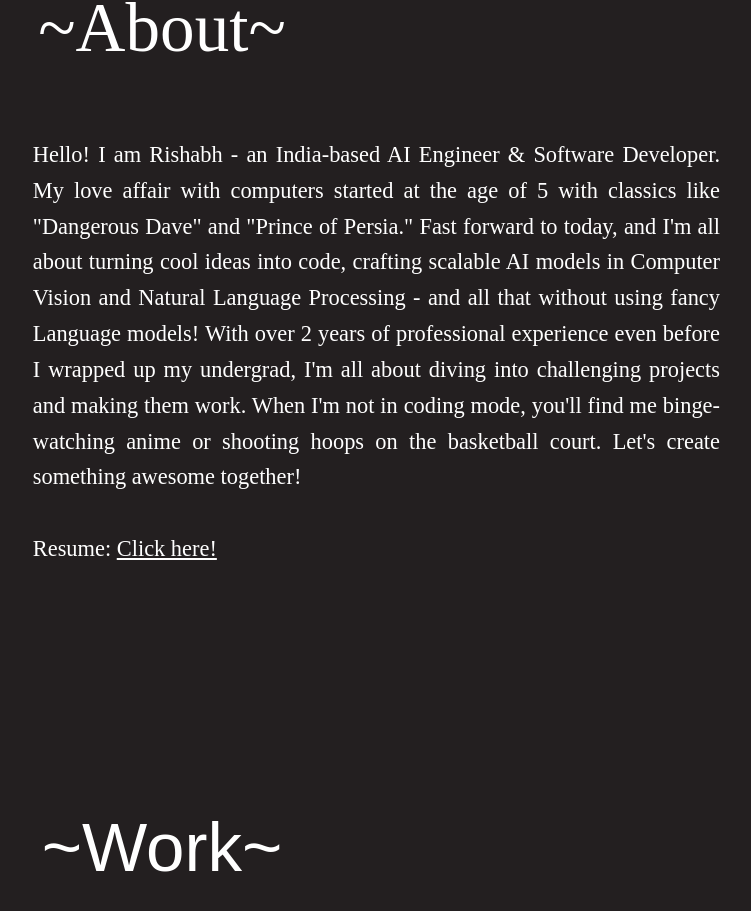
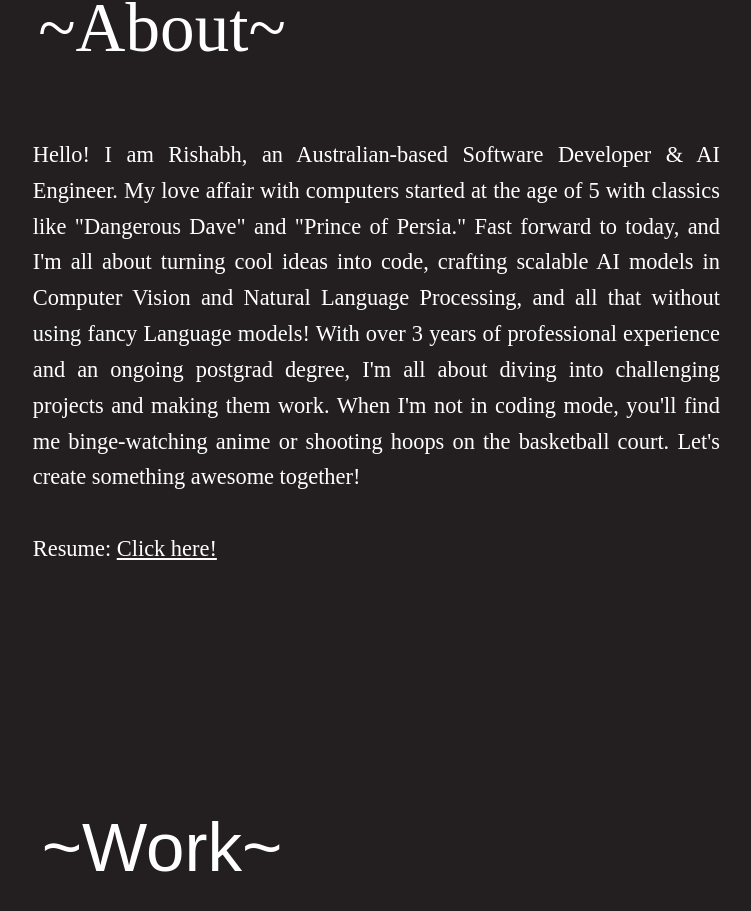
Before and after one commit to Rishabh3112002/my-personal-portfolio, a React (Vite) app: page / in a window 1280 px wide. Shown: the part 956-1867 px from the top of the page, without its empty margins (478-1229 px from the left). Built offline with nearby package versions, Linux system fonts and the light colour scheme; a web font is replaced by a local one.

Commit message:
Updated a few corrections in the website

```diff
--- a/src/components/About/About.jsx
+++ b/src/components/About/About.jsx
@@ -13,17 +13,17 @@ function About() {
           <Spline scene="https://prod.spline.design/PH5mqG7HXkp3kme5/scene.splinecode" />
         </div>
         <p className="about-text">
-          Hello! I am Rishabh - an India-based AI Engineer & Software
-          Developer. My love affair with computers started at the age of 5
+          Hello! I am Rishabh, an Australian-based Software Developer & AI
+          Engineer. My love affair with computers started at the age of 5
           with classics like "Dangerous Dave" and "Prince of Persia." Fast
           forward to today, and I'm all about turning cool ideas into code,
           crafting scalable AI models in Computer Vision and Natural Language
-          Processing - and all that without using fancy Language models! With over 2
-          years of professional experience even before I wrapped up my
-          undergrad, I'm all about diving into challenging projects and making
+          Processing, and all that without using fancy Language models! With over 3
+          years of professional experience and an ongoing postgrad
+          degree, I'm all about diving into challenging projects and making
           them work. When I'm not in coding mode, you'll find me
           binge-watching anime or shooting hoops on the basketball court.
-          Let's create something awesome together!<br></br><br></br>Resume: <a className="resume" href="https://drive.google.com/file/d/1bXl0kmgfSEJnVREo_97W6ScKWJFs-jgD/view?usp=drive_link" target="_blank">Click here!</a>
+          Let's create something awesome together!<br></br><br></br>Resume: <a className="resume" href="https://drive.google.com/file/d/124fAKvMCySGU-LrikWjt7-8kkv8PLgMh/view?usp=sharing" target="_blank">Click here!</a>
         </p>
       </div>
     </div>
```
